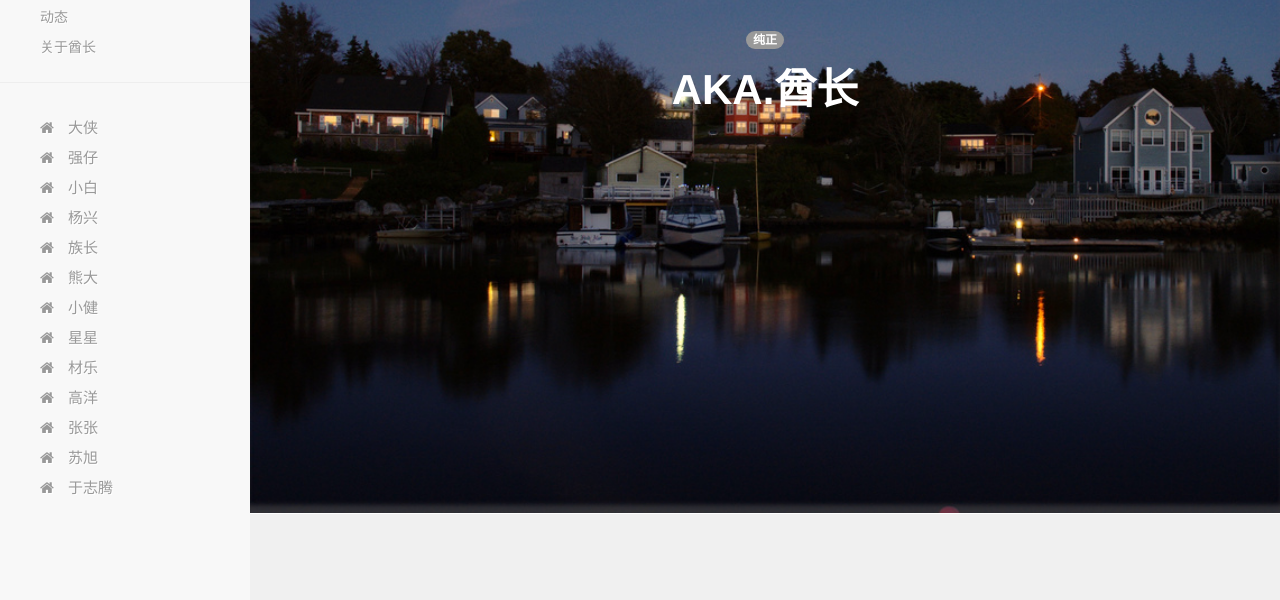
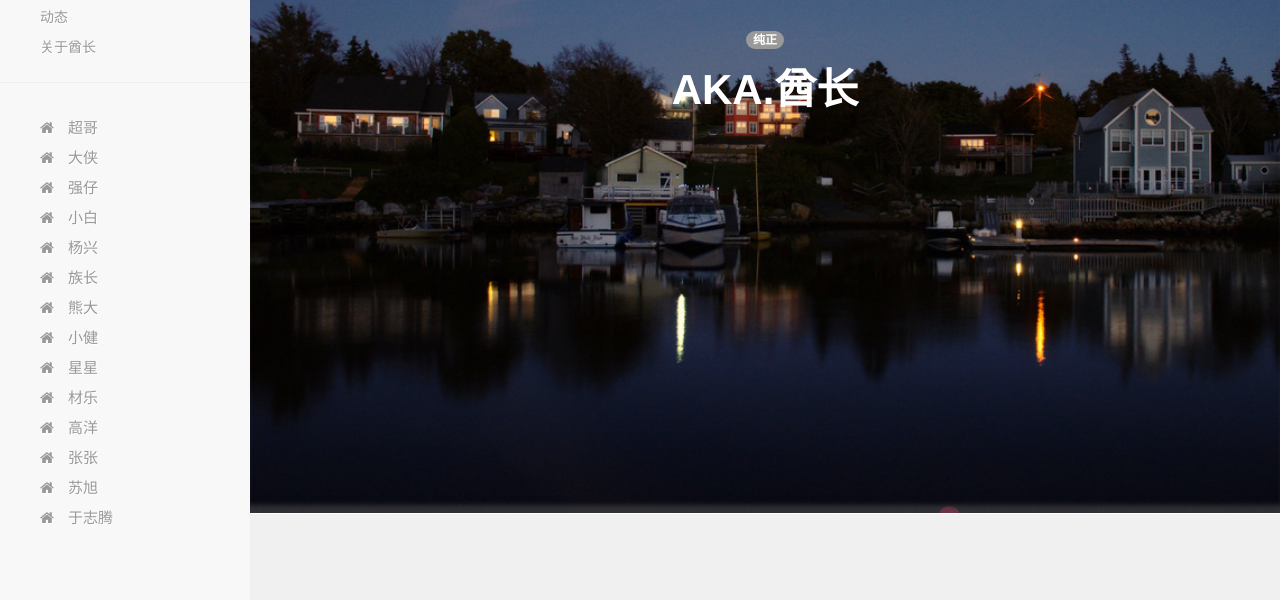
Before and after one commit to big-chief/big-chief.github.io, a Jekyll site: the page built from index.html, in a window 1280 px wide. Shown: the part 190-790 px from the top of the page. Built offline with Jekyll 4.4.1, drawn with Linux system fonts in a browser that asks for light colours; Markdown is read by kramdown in place of the engine named in the settings.

Commit message:
添加超哥链接

```diff
--- a/_config.yml
+++ b/_config.yml
@@ -2,6 +2,7 @@ name: 酋长之家
 author: 酋长之家
 #baseurl: ./
 description: 技术成长之路
+github: http://www.zwting.com/
 github1: https://lankors.github.io/
 github2: https://www.heyyezi.com/
 github3: https://baiyibing123.github.io/
--- a/_includes/navigation.html
+++ b/_includes/navigation.html
@@ -31,6 +31,7 @@
     <li><a href="{{ site.baseurl }}/about.html">关于酋长</a></li>
     <hr />
     <div id="social-wrapper">
+      <li> <a href="{{ site.github }}"><i class="fa fa-home"></i> 超哥</a></li>
       <li> <a href="{{ site.github1 }}"><i class="fa fa-home"></i> 大侠</a></li>
       <li> <a href="{{ site.github2 }}"><i class="fa fa-home"></i> 强仔</a> </li>
       <li> <a href="{{ site.github3 }}"><i class="fa fa-home"></i> 小白</a></li>
```
